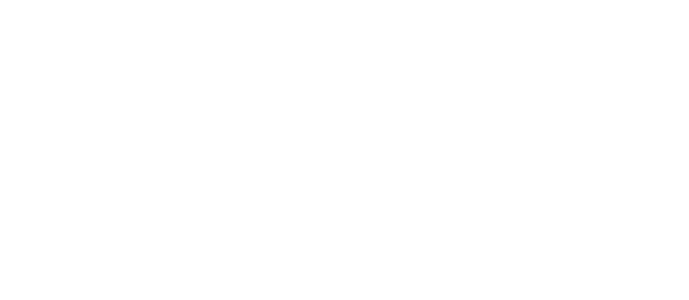
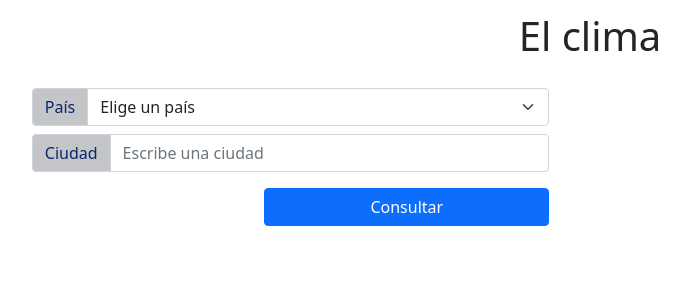
Before and after one commit to Nimoscmp/weather-api, a React (Create React App) app: page / in a window 1280 px wide. Shown: the top 300 px of the page, without its empty margins (50-739 px from the left). Built offline with nearby package versions, Linux system fonts and the light colour scheme.

Commit message:
Modify and build structure to take api json and show data

```diff
--- a/src/App.js
+++ b/src/App.js
@@ -1,7 +1,68 @@
+import { useEffect, useState } from 'react';
+import Header from './components/Header';
+import SetPlace from './components/SetPlace';
+import ShowData from './components/ShowData';
 
 function App() {
+
+  //Usestate for searching, submit and result
+  const [explore, saveExplore] = useState({
+    city: '',
+    country: ''
+  });
+
+  const [submitting, setSubmit] = useState(false);
+
+  const [answer, setAnswer] = useState({});
+
+  const [waiting, setWaiting] = useState(true);
+
+  //Destructuring object
+  const {city, country} = explore;
+
+  useEffect(() => {
+
+    const searchAPI = async() => {
+      const base_url = 'http://api.openweathermap.org/data/2.5/weather?q=';
+      const api_key = '0b79dea464b8f769b18696de8de31770';
+
+      const url = `${base_url}${city},${country}&appid=${api_key}&units=metric`;
+
+      const response = await fetch(url);
+      const result = await response.json();
+
+      setWaiting(false);
+      setAnswer(result);
+
+      setSubmit(false);
+    }
+
+    if(submitting){
+      setWaiting(true);
+      searchAPI();
+
+    }
+
+  }, [submitting])
+
   return (
     <>
+      <Header
+        title="El clima"
+      />
+
+      <main className="row py-2 px-0 m-0 d-flex justify-content-evenly">
+        <SetPlace
+          explore={explore}
+          saveExplore={saveExplore}
+          setSubmit={setSubmit}
+          submitting={submitting}
+          waiting={waiting}
+        />
+        <ShowData
+          answer={answer}
+        />
+      </main>
     </>
   );
 }
--- a/src/components/SetPlace.jsx
+++ b/src/components/SetPlace.jsx
@@ -1,19 +1,20 @@
 import { useState } from 'react';
 import { nanoid } from 'nanoid'
 
-const SetPlace = ({explore, saveExplore}) => {
+const SetPlace = ({explore, saveExplore, setSubmit, submitting, waiting}) => {
 
     //Array of countries
     const countries = [
-        {name: 'Argelia', code: 'DZ'},
         {name: 'Argentina', code: 'AR'},
+        {name: 'Bolivia', code: 'BO'},
+        {name: 'Brasil', code: 'BR'},
         {name: 'Colombia', code: 'CO'},
-        {name: 'Dinamarca', code: 'DK'},
-        {name: 'India', code: 'IN'},
-        {name: 'Luxemburgo', code: 'LU'},
-        {name: 'Pakistán', code: 'PK'},
-        {name: 'Ruanda', code: 'RW'},
-        {name: 'Sudáfrica', code: 'ZA'}
+        {name: 'Chile', code: 'CL'},
+        {name: 'Ecuador', code: 'EC'},
+        {name: 'Paraguay', code: 'PY'},
+        {name: 'Perú', code: 'PE'},
+        {name: 'Uruguay', code: 'UY'},
+        {name: 'Venezuela', code: 'VE'}
     ]
 
     countries.map(item => (
@@ -35,7 +36,8 @@ const SetPlace = ({explore, saveExplore}) => {
         saveSearch({
             ...search,
             [event.target.name]: event.target.value
-        })
+        });
+
     }
 
     //Event submit
@@ -47,12 +49,18 @@ const SetPlace = ({explore, saveExplore}) => {
             return;
         }
 
+        //Set error to false after validating
         setError(false);
+        //Send a copy of search state to app.js
+        saveExplore({...search})
+        //Set submit to true after validating
+        setSubmit(true);
     }
+
 
     return (
         <>
-            <section className="col-12 col-md-6 p-0">
+            <section className="col-11 col-md-5 p-0">
                 {error?
                 <div className="m-2 my-1">
                     <span className="m-2 my-1 text-danger"><small>Los valores no son válidos</small></span>
@@ -69,7 +77,8 @@ const SetPlace = ({explore, saveExplore}) => {
                             className="form-select"
                             name="country"
                             aria-label="country"
-                            onChange={handleChange}>
+                            onChange={handleChange}
+                            value={country}>
                             <option value="">Elige un país</option>
                             {
                                 countries.map(item => (
@@ -99,7 +108,16 @@ const SetPlace = ({explore, saveExplore}) => {
                     <button
                         type="submit"
                         className="btn btn-primary my-2 col-6"
-                    >Agregar</button>
+                        disabled={waiting && submitting ? true : false}
+                    >
+                    {(waiting && submitting) ?
+                    <>
+                        <span className="spinner-border spinner-border-sm mx-1"></span>
+                        <span className="bg-primary text-white">Cargando...</span>
+                    </>
+                    :
+                        <span className="bg-primary text-white">Consultar</span>}
+                    </button>
                 </div>
                 </form>
             </section>
--- a/src/components/ShowData.jsx
+++ b/src/components/ShowData.jsx
@@ -1,13 +1,38 @@
+import { useState } from "react";
 
 
-const ShowData = () => {
+const ShowData = ({answer}) => {
+
+    const [statecod, setStateCod] = useState(false)
+
+    const {name, main, weather, wind, cod} = answer;
+
+    if(!name) return(
+        <aside className="col-11 col-md-5 p-2"></aside>
+    )
+
     return (
         <>
-            <section className="col-12 col-md-6 p-0">
-                <div className="m-2 p-0">
-                    <p>Lorem ipsum dolor sit amet consectetur adipisicing elit. Quisquam a eligendi atque culpa quis in hic aliquam voluptates eius magnam! Obcaecati non soluta, quae itaque est repellendus fuga. Labore, quisquam.</p>
-                </div>
-            </section>
+            <aside className="col-11 col-md-5 p-2">
+
+                    <div className="m-0 p-0 row rounded border" id="card">
+                        <h3 className="m-0 p-2">
+                            {name}
+                            <img
+                                src={'http://openweathermap.org/img/w/' + weather[0].icon + '.png'}
+                                alt="clima"
+                                className="mx-2"/>
+                        </h3>
+                        <div className="row m-1 p-0">
+                            <span className="col-6 text-secondary p-0 px-1">Temperatura <h4 className="text-primary ps-2">{Math.round(main.temp)}&#8451;</h4></span>
+                            <span className="col-6 text-secondary p-0 px-1">Sensación térmica <h4 className="text-primary ps-2">{parseInt(main.feels_like)}&#8451;</h4></span>
+                            <span className="col-6 text-secondary p-0 px-1">Humedad <h5 className="text-dark ps-2">{Math.round(main.humidity)}%</h5></span>
+                            <span className="col-6 text-secondary p-0 px-1">Viento <h5 className="ps-2">{(wind.speed * 3.6).toFixed(1)} km/h</h5></span>
+                        </div>
+                    </div>
+
+
+            </aside>
         </>
     );
 }
```
